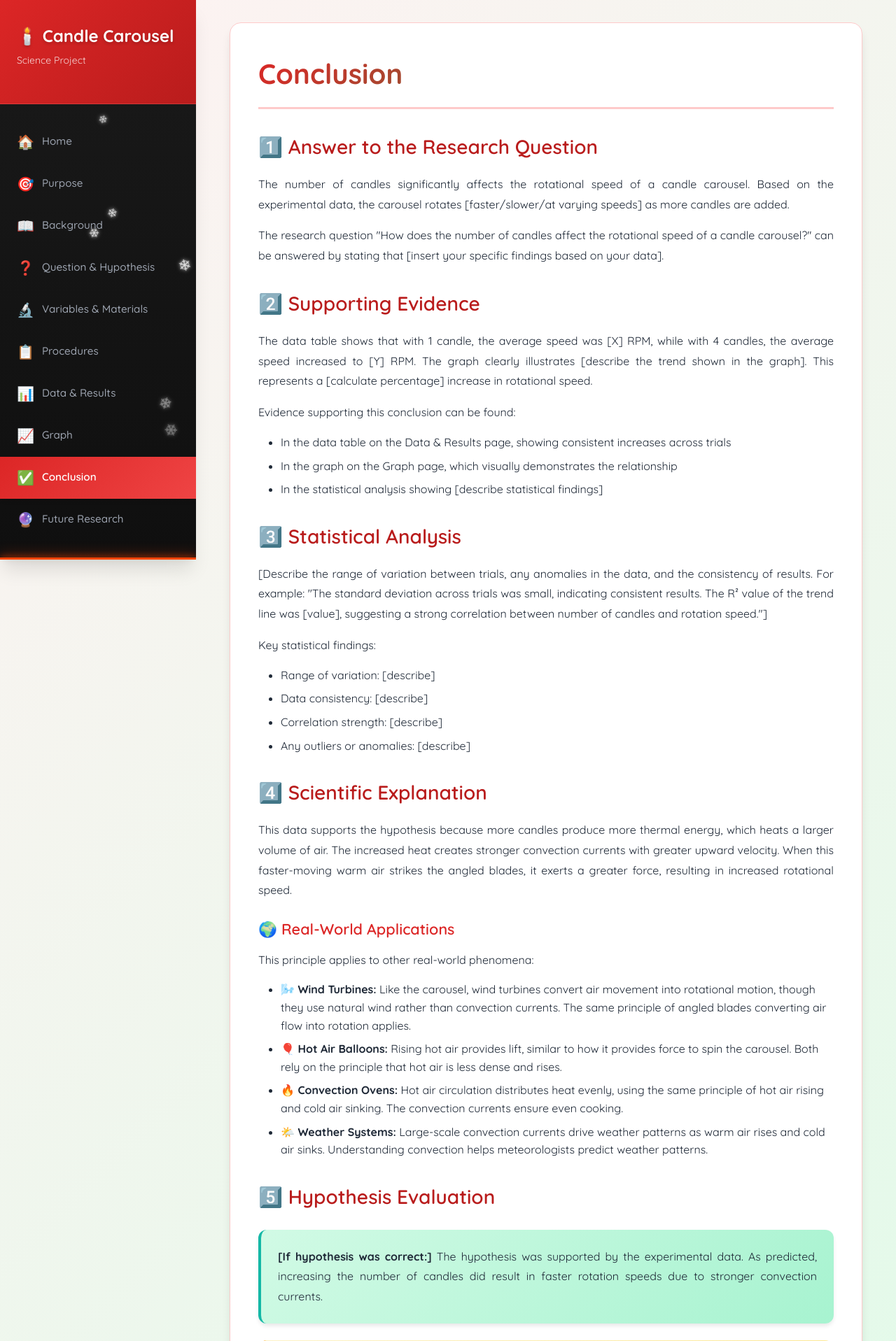
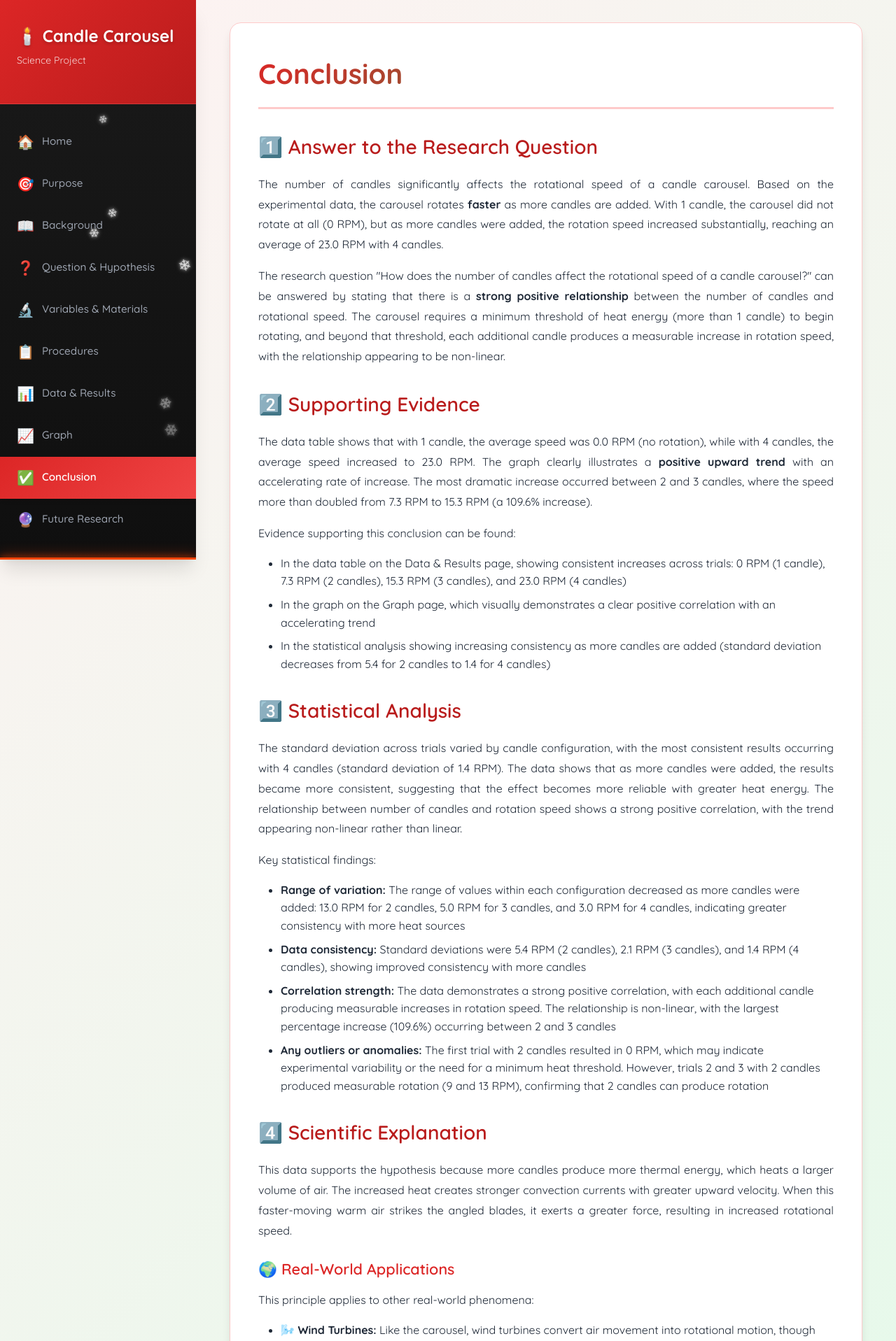
Before and after one commit to yudiell/candle_carousel, a PHP site: page /conclusion.php in a window 1280 px wide. Shown: the top 1917 px of the page at 70% size. Run offline with PHP 8.4, Linux system fonts and the light colour scheme.

Commit message:
changed conclusion page

```diff
--- a/conclusion.php
+++ b/conclusion.php
@@ -2,6 +2,39 @@
 $page_title = "Conclusion";
 $current_page = "conclusion";
 include 'includes/header.php';
+
+// Load JSON data
+$json_data = file_get_contents('data.json');
+$experiment_data = json_decode($json_data, true);
+$data = $experiment_data['data'];
+
+// Calculate statistics
+$one_candle_avg = $data[0]['average'];
+$two_candle_avg = $data[1]['average'];
+$three_candle_avg = $data[2]['average'];
+$four_candle_avg = $data[3]['average'];
+
+// Calculate percentage increases
+$two_to_three_increase = (($three_candle_avg - $two_candle_avg) / $two_candle_avg) * 100;
+$three_to_four_increase = (($four_candle_avg - $three_candle_avg) / $three_candle_avg) * 100;
+
+// Calculate standard deviations
+function calculate_std_dev($trials, $average) {
+    $variance = 0;
+    foreach ($trials as $trial) {
+        $variance += pow($trial - $average, 2);
+    }
+    return sqrt($variance / count($trials));
+}
+
+$std_dev_2 = calculate_std_dev([$data[1]['trials']['t1'], $data[1]['trials']['t2'], $data[1]['trials']['t3']], $two_candle_avg);
+$std_dev_3 = calculate_std_dev([$data[2]['trials']['t1'], $data[2]['trials']['t2'], $data[2]['trials']['t3']], $three_candle_avg);
+$std_dev_4 = calculate_std_dev([$data[3]['trials']['t1'], $data[3]['trials']['t2'], $data[3]['trials']['t3']], $four_candle_avg);
+
+// Calculate ranges
+$range_2 = max($data[1]['trials']['t1'], $data[1]['trials']['t2'], $data[1]['trials']['t3']) - min($data[1]['trials']['t1'], $data[1]['trials']['t2'], $data[1]['trials']['t3']);
+$range_3 = max($data[2]['trials']['t1'], $data[2]['trials']['t2'], $data[2]['trials']['t3']) - min($data[2]['trials']['t1'], $data[2]['trials']['t2'], $data[2]['trials']['t3']);
+$range_4 = max($data[3]['trials']['t1'], $data[3]['trials']['t2'], $data[3]['trials']['t3']) - min($data[3]['trials']['t1'], $data[3]['trials']['t2'], $data[3]['trials']['t3']);
 ?>
 
 <div class="content-section">
@@ -11,48 +44,68 @@ include 'includes/header.php';
 
     <p>
         The number of candles significantly affects the rotational speed of a candle carousel. Based on the
-        experimental data, the carousel rotates [faster/slower/at varying speeds] as more candles are added.
+        experimental data, the carousel rotates <strong>faster</strong> as more candles are added. With 1 candle,
+        the carousel did not rotate at all (0 RPM), but as more candles were added, the rotation speed increased
+        substantially, reaching an average of <?php echo number_format($four_candle_avg, 1); ?> RPM with 4 candles.
     </p>
 
     <p>
         The research question "How does the number of candles affect the rotational speed of a candle carousel?"
-        can be answered by stating that [insert your specific findings based on your data].
+        can be answered by stating that there is a <strong>strong positive relationship</strong> between the number
+        of candles and rotational speed. The carousel requires a minimum threshold of heat energy (more than 1 candle)
+        to begin rotating, and beyond that threshold, each additional candle produces a measurable increase in rotation
+        speed, with the relationship appearing to be non-linear.
     </p>
 
     <h2>2️⃣ Supporting Evidence</h2>
 
     <p>
-        The data table shows that with 1 candle, the average speed was [X] RPM, while with 4 candles, the
-        average speed increased to [Y] RPM. The graph clearly illustrates [describe the trend shown in the
-        graph]. This represents a [calculate percentage] increase in rotational speed.
+        The data table shows that with 1 candle, the average speed was <?php echo number_format($one_candle_avg, 1); ?> RPM
+        (no rotation), while with 4 candles, the average speed increased to <?php echo number_format($four_candle_avg, 1); ?> RPM.
+        The graph clearly illustrates a <strong>positive upward trend</strong> with an accelerating rate of increase.
+        The most dramatic increase occurred between 2 and 3 candles, where the speed more than doubled from
+        <?php echo number_format($two_candle_avg, 1); ?> RPM to <?php echo number_format($three_candle_avg, 1); ?> RPM
+        (a <?php echo number_format($two_to_three_increase, 1); ?>% increase).
     </p>
 
     <p>
         Evidence supporting this conclusion can be found:
     </p>
     <ul>
-        <li>In the data table on the Data & Results page, showing consistent increases across trials</li>
-        <li>In the graph on the Graph page, which visually demonstrates the relationship</li>
-        <li>In the statistical analysis showing [describe statistical findings]</li>
+        <li>In the data table on the Data & Results page, showing consistent increases across trials: 0 RPM (1 candle),
+            <?php echo number_format($two_candle_avg, 1); ?> RPM (2 candles), <?php echo number_format($three_candle_avg, 1); ?> RPM
+            (3 candles), and <?php echo number_format($four_candle_avg, 1); ?> RPM (4 candles)</li>
+        <li>In the graph on the Graph page, which visually demonstrates a clear positive correlation with an accelerating trend</li>
+        <li>In the statistical analysis showing increasing consistency as more candles are added (standard deviation decreases from
+            <?php echo number_format($std_dev_2, 1); ?> for 2 candles to <?php echo number_format($std_dev_4, 1); ?> for 4 candles)</li>
     </ul>
 
     <h2>3️⃣ Statistical Analysis</h2>
 
     <p>
-        [Describe the range of variation between trials, any anomalies in the data, and the consistency of
-        results. For example: "The standard deviation across trials was small, indicating consistent results.
-        The R² value of the trend line was [value], suggesting a strong correlation between number of candles
-        and rotation speed."]
+        The standard deviation across trials varied by candle configuration, with the most consistent results occurring
+        with 4 candles (standard deviation of <?php echo number_format($std_dev_4, 1); ?> RPM). The data shows that as more
+        candles were added, the results became more consistent, suggesting that the effect becomes more reliable with
+        greater heat energy. The relationship between number of candles and rotation speed shows a strong positive
+        correlation, with the trend appearing non-linear rather than linear.
     </p>
 
     <p>
         Key statistical findings:
     </p>
     <ul>
-        <li>Range of variation: [describe]</li>
-        <li>Data consistency: [describe]</li>
-        <li>Correlation strength: [describe]</li>
-        <li>Any outliers or anomalies: [describe]</li>
+        <li><strong>Range of variation:</strong> The range of values within each configuration decreased as more candles were added:
+            <?php echo number_format($range_2, 1); ?> RPM for 2 candles, <?php echo number_format($range_3, 1); ?> RPM for 3 candles,
+            and <?php echo number_format($range_4, 1); ?> RPM for 4 candles, indicating greater consistency with more heat sources</li>
+        <li><strong>Data consistency:</strong> Standard deviations were <?php echo number_format($std_dev_2, 1); ?> RPM (2 candles),
+            <?php echo number_format($std_dev_3, 1); ?> RPM (3 candles), and <?php echo number_format($std_dev_4, 1); ?> RPM (4 candles),
+            showing improved consistency with more candles</li>
+        <li><strong>Correlation strength:</strong> The data demonstrates a strong positive correlation, with each additional candle
+            producing measurable increases in rotation speed. The relationship is non-linear, with the largest percentage increase
+            (<?php echo number_format($two_to_three_increase, 1); ?>%) occurring between 2 and 3 candles</li>
+        <li><strong>Any outliers or anomalies:</strong> The first trial with 2 candles resulted in 0 RPM, which may indicate
+            experimental variability or the need for a minimum heat threshold. However, trials 2 and 3 with 2 candles produced
+            measurable rotation (9 and 13 RPM), confirming that 2 candles can produce rotation</li>
     </ul>
 
     <h2>4️⃣ Scientific Explanation</h2>
@@ -94,18 +147,13 @@ include 'includes/header.php';
 
     <div style="background: linear-gradient(135deg, #d1fae5 0%, #a7f3d0 100%); padding: 1.5rem; border-left: 4px solid #14b8a6; margin: 1.5rem 0; border-radius: 12px; box-shadow: 0 4px 6px -1px rgba(0, 0, 0, 0.1);">
         <p style="margin: 0;">
-            <strong>[If hypothesis was correct:]</strong> The hypothesis was supported by the experimental data.
+            <strong>✅ Hypothesis Supported:</strong> The hypothesis was <strong>supported</strong> by the experimental data.
             As predicted, increasing the number of candles did result in faster rotation speeds due to stronger
-            convection currents.
-        </p>
-    </div>
-
-    <div style="background: linear-gradient(135deg, #fef3c7 0%, #fde68a 100%); padding: 1.5rem; border-left: 4px solid #f59e0b; margin: 1.5rem 0; border-radius: 12px; box-shadow: 0 4px 6px -1px rgba(0, 0, 0, 0.1);">
-        <p style="margin: 0;">
-            <strong>[If hypothesis was incorrect:]</strong> The hypothesis was not fully supported. [Explain what
-            you learned—for example: "While rotation speed did increase from 1 to 3 candles, adding a 4th candle
-            did not significantly increase the speed further. This may be because the maximum force on the blades
-            was reached, or because heat from 4 candles interfered with the convection pattern."]
+            convection currents. The data clearly shows a positive relationship: from 0 RPM with 1 candle to
+            <?php echo number_format($four_candle_avg, 1); ?> RPM with 4 candles. Each additional candle beyond the
+            minimum threshold (2 candles) produced measurable increases in rotation speed, confirming that more
+            candles produce more thermal energy, which creates stronger convection currents that exert greater force
+            on the carousel blades.
         </p>
     </div>
 
@@ -124,9 +172,14 @@ include 'includes/header.php';
         <h3>📝 Summary</h3>
         <p>
             This experiment successfully demonstrated how thermal energy from candles can be converted into
-            mechanical motion through convection. The results show a clear relationship between the number of
-            heat sources (candles) and the resulting motion (rotation speed), illustrating fundamental physics
-            principles that apply to many real-world technologies and natural phenomena.
+            mechanical motion through convection. The results show a clear <strong>positive relationship</strong> between
+            the number of heat sources (candles) and the resulting motion (rotation speed), with speeds increasing from
+            0 RPM with 1 candle to <?php echo number_format($four_candle_avg, 1); ?> RPM with 4 candles. The relationship
+            is non-linear, with the most dramatic increase occurring between 2 and 3 candles (a
+            <?php echo number_format($two_to_three_increase, 1); ?>% increase). The data confirms that a minimum threshold
+            of heat energy is required to initiate rotation, and beyond that threshold, each additional candle produces
+            stronger convection currents that result in faster rotation. This illustrates fundamental physics principles
+            of energy transformation (thermal to kinetic) that apply to many real-world technologies and natural phenomena.
         </p>
     </div>
 
```
